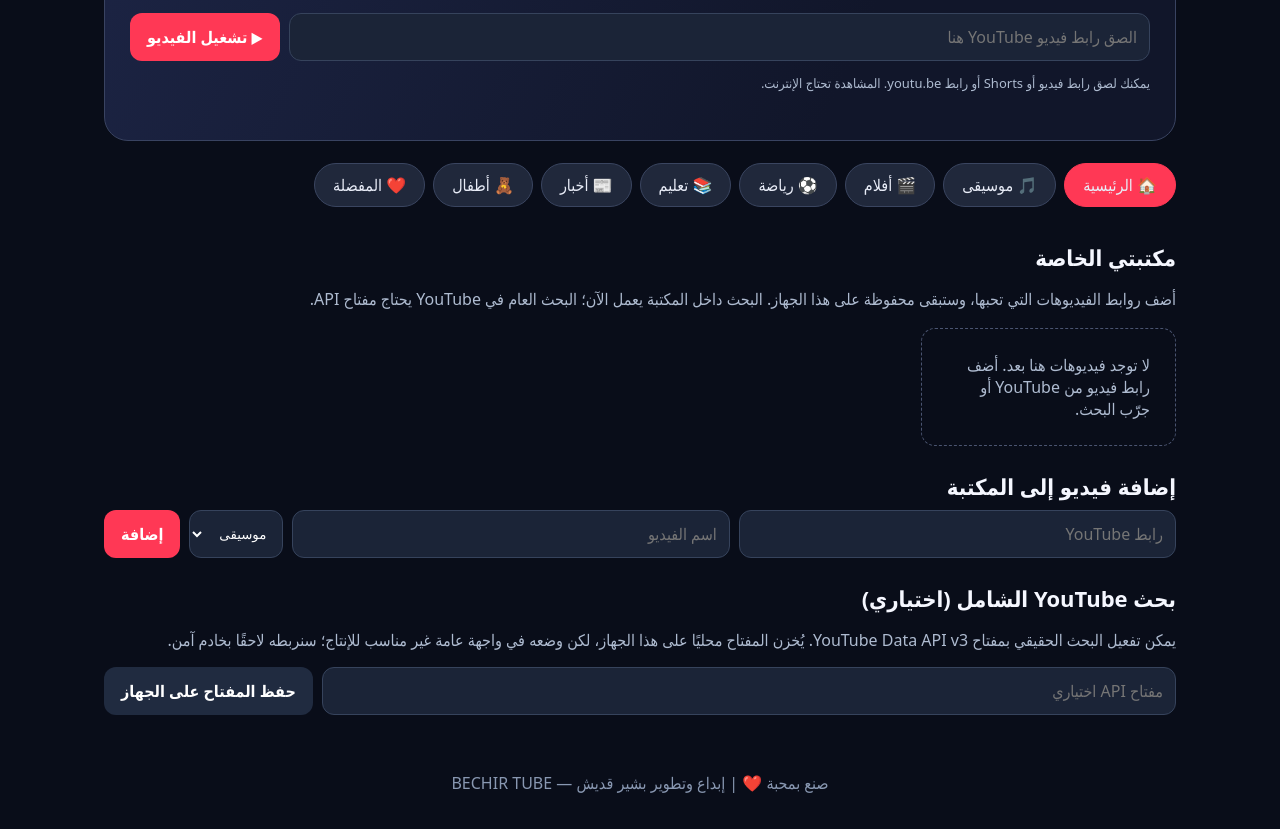
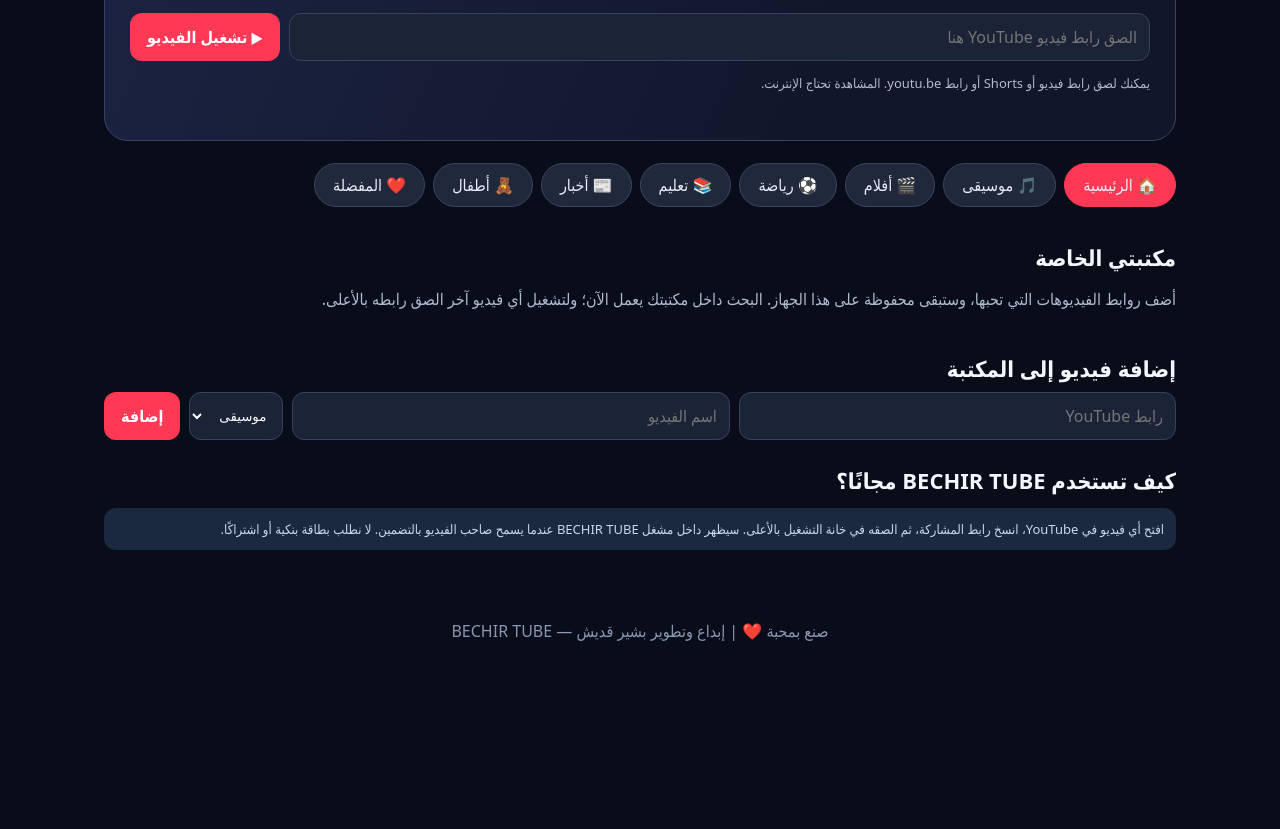
Before and after one commit to gueddich46-lab/bechir-tube, a plain HTML site: page index.html in a window 1280 px wide. Shown: the part 229-1058 px from the top of the page. After the commit the page ends 906 px from the top, so only its background shows below. Drawn offline with Linux system fonts and the light colour scheme.

Commit message:
Remove Google Cloud API key setup and keep BECHIR TUBE free

```diff
--- a/index.html
+++ b/index.html
@@ -5,12 +5,12 @@
 <main class="wrap"><div class="hero"><h1>عالم الفيديو في مكان واحد 🎬</h1><p class="muted">واجهة عربية مستقلة لمشاهدة فيديوهات YouTube المسموح بتضمينها، دون مغادرة التطبيق.</p><div class="row"><input id="link" placeholder="الصق رابط فيديو YouTube هنا" aria-label="رابط الفيديو"><button class="btn" id="openBtn">▶ تشغيل الفيديو</button></div><p class="muted" style="font-size:13px">يمكنك لصق رابط فيديو أو Shorts أو رابط youtu.be. المشاهدة تحتاج الإنترنت.</p></div>
 <div class="playerBox" id="playerBox"><div class="row" style="justify-content:space-between;align-items:center"><h2 id="playingTitle">المشغل</h2><button class="btn secondary" id="closeBtn">إغلاق ✕</button></div><div class="video" id="video"></div><p class="note">يُعرض الفيديو عبر مشغل YouTube الرسمي. قد تمنع بعض الفيديوهات التضمين، وقد تظهر عناصر وإعلانات YouTube داخل المشغل.</p><div class="row"><input id="saveTitle" placeholder="اسم الفيديو لحفظه في مكتبتي"><button class="btn secondary" id="saveBtn">＋ حفظ في مكتبتي</button></div></div>
 <div class="chips" id="chips"><button class="chip active" data-category="الكل">🏠 الرئيسية</button><button class="chip" data-category="موسيقى">🎵 موسيقى</button><button class="chip" data-category="أفلام">🎬 أفلام</button><button class="chip" data-category="رياضة">⚽ رياضة</button><button class="chip" data-category="تعليم">📚 تعليم</button><button class="chip" data-category="أخبار">📰 أخبار</button><button class="chip" data-category="أطفال">🧸 أطفال</button><button class="chip" data-category="المفضلة">❤️ المفضلة</button></div>
-<section><h2 id="listTitle">مكتبتي الخاصة</h2><p class="muted">أضف روابط الفيديوهات التي تحبها، وستبقى محفوظة على هذا الجهاز. البحث داخل المكتبة يعمل الآن؛ البحث العام في YouTube يحتاج مفتاح API.</p><div id="grid" class="grid"></div></section>
+<section><h2 id="listTitle">مكتبتي الخاصة</h2><p class="muted">أضف روابط الفيديوهات التي تحبها، وستبقى محفوظة على هذا الجهاز. البحث داخل مكتبتك يعمل الآن؛ ولتشغيل أي فيديو آخر الصق رابطه بالأعلى.</p><div id="grid" class="grid"></div></section>
 <section><h2>إضافة فيديو إلى المكتبة</h2><div class="row"><input id="addLink" placeholder="رابط YouTube"><input id="addTitle" placeholder="اسم الفيديو"><select id="addCategory" style="background:#1b2437;color:white;border:1px solid #36435c;border-radius:12px;padding:12px"><option>موسيقى</option><option>أفلام</option><option>رياضة</option><option>تعليم</option><option>أخبار</option><option>أطفال</option></select><button class="btn" id="addBtn">إضافة</button></div></section>
-<section><h2>بحث YouTube الشامل (اختياري)</h2><p class="muted">يمكن تفعيل البحث الحقيقي بمفتاح YouTube Data API v3. يُخزن المفتاح محليًا على هذا الجهاز، لكن وضعه في واجهة عامة غير مناسب للإنتاج؛ سنربطه لاحقًا بخادم آمن.</p><div class="row"><input id="apiKey" type="password" placeholder="مفتاح API اختياري"><button class="btn secondary" id="apiBtn">حفظ المفتاح على الجهاز</button></div></section></main>
+<section><h2>كيف تستخدم BECHIR TUBE مجانًا؟</h2><p class="note">افتح أي فيديو في YouTube، انسخ رابط المشاركة، ثم الصقه في خانة التشغيل بالأعلى. سيظهر داخل مشغل BECHIR TUBE عندما يسمح صاحب الفيديو بالتضمين. لا نطلب بطاقة بنكية أو اشتراكًا.</p></section></main>
 <footer>صنع بمحبة ❤️ | إبداع وتطوير بشير قديش — BECHIR TUBE</footer>
 <script>
-const KEY='bechir_tube_library_v1',FAV='bechir_tube_favorites_v1',API='bechir_tube_api_key_v1';
+const KEY='bechir_tube_library_v1',FAV='bechir_tube_favorites_v1';
 const $=id=>document.getElementById(id);let library=JSON.parse(localStorage.getItem(KEY)||'[]'),favorites=JSON.parse(localStorage.getItem(FAV)||'[]'),category='الكل',currentId='',currentTitle='',results=[];
 function extractId(value){try{const u=new URL(value.trim());const host=u.hostname.replace(/^www\./,'');if(host==='youtu.be')return /^[\w-]{11}$/.test(u.pathname.slice(1).split('/')[0])?u.pathname.slice(1).split('/')[0]:null;if(['youtube.com','m.youtube.com','music.youtube.com','youtube-nocookie.com'].includes(host)){let id=u.searchParams.get('v')||((u.pathname.match(/^\/(?:shorts|embed|live)\/([\w-]{11})/)||[])[1]);return /^[\w-]{11}$/.test(id||'')?id:null}}catch(e){}return null}
 function store(){localStorage.setItem(KEY,JSON.stringify(library));localStorage.setItem(FAV,JSON.stringify(favorites))}
@@ -24,7 +24,5 @@ $('saveBtn').onclick=()=>{if(currentId)add('https://youtu.be/'+currentId,$('save
 $('addBtn').onclick=()=>{if(add($('addLink').value,$('addTitle').value,$('addCategory').value)){$('addLink').value='';$('addTitle').value=''}};
 $('chips').onclick=e=>{const b=e.target.closest('[data-category]');if(!b)return;category=b.dataset.category;document.querySelectorAll('.chip').forEach(x=>x.classList.toggle('active',x===b));render()};
 $('favoritesBtn').onclick=()=>{category='المفضلة';document.querySelectorAll('.chip').forEach(x=>x.classList.toggle('active',x.dataset.category===category));render();$('grid').scrollIntoView({behavior:'smooth'})};
-$('apiKey').value=localStorage.getItem(API)||'';$('apiBtn').onclick=()=>{localStorage.setItem(API,$('apiKey').value.trim());alert('تم حفظ المفتاح محليًا على هذا الجهاز فقط')};
-async function search(){const q=$('search').value.trim();const id=extractId(q);if(id){play(id,'فيديو YouTube');return}const key=localStorage.getItem(API);if(!q){results=[];render();return}if(!key){results=[];render();alert('البحث الآن داخل مكتبتك فقط. للبحث في جميع فيديوهات YouTube أضف مفتاح YouTube Data API في أسفل الصفحة.');return}try{const url='https://www.googleapis.com/youtube/v3/search?part=snippet&type=video&videoEmbeddable=true&maxResults=24&q='+encodeURIComponent(q)+'&key='+encodeURIComponent(key);const response=await fetch(url);const data=await response.json();if(!response.ok)throw Error(data.error?.message||'تعذر البحث');results=(data.items||[]).filter(x=>x.id?.videoId).map(x=>({id:x.id.videoId,title:x.snippet.title,category:'نتائج البحث'}));category='الكل';document.querySelectorAll('.chip').forEach(x=>x.classList.toggle('active',x.dataset.category==='الكل'));render()}catch(e){alert('تعذر البحث: '+e.message)}}
-$('searchBtn').onclick=search;$('search').addEventListener('keydown',e=>{if(e.key==='Enter')search()});render();
+function search(){const q=$('search').value.trim();const id=extractId(q);if(id){play(id,'فيديو YouTube');return}results=[];render();if(q&&!library.some(x=>x.title.toLowerCase().includes(q.toLowerCase())))alert('لم نجد هذا العنوان في مكتبتك. البحث العام في YouTube غير متاح بعد؛ يمكنك لصق رابط الفيديو وتشغيله مباشرة.')}\n$('searchBtn').onclick=search;$('search').addEventListener('keydown',e=>{if(e.key==='Enter')search()});render();
 </script></body></html>
```
